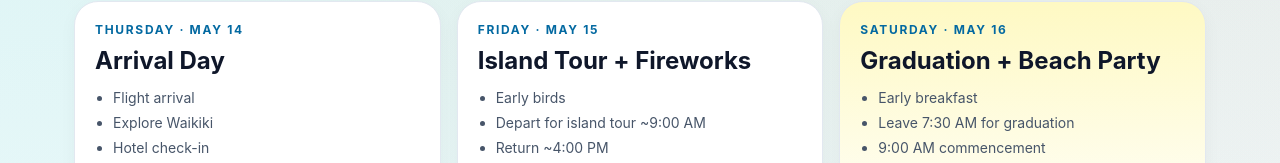
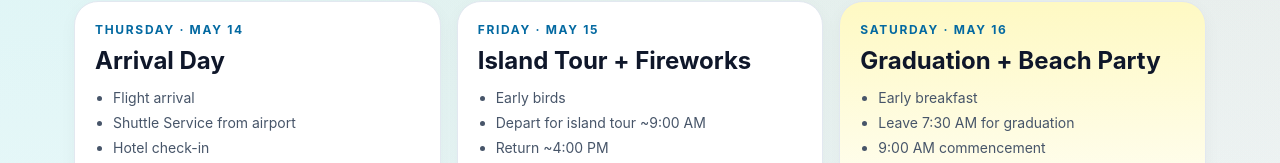
Before and after one commit to mattruport1-coder/HawaiiTrip2026, a Next.js app: page / in a window 1280 px wide. Shown: the part 789-952 px from the top of the page. Built offline with nearby package versions, Linux system fonts and the light colour scheme.

Commit message:
Update page.tsx

```diff
--- a/app/page.tsx
+++ b/app/page.tsx
@@ -805,7 +805,7 @@ export default function Page() {
               <h3>Arrival Day</h3>
               <ul>
                 <li>Flight arrival</li>
-                <li>Explore Waikiki</li>
+                <li>Shuttle Service from airport</li>
                 <li>Hotel check-in</li>
                 <li>Cocktail hour at hotel 4:30pm</li>
                 <li>Walk to casual dinner</li>
```
